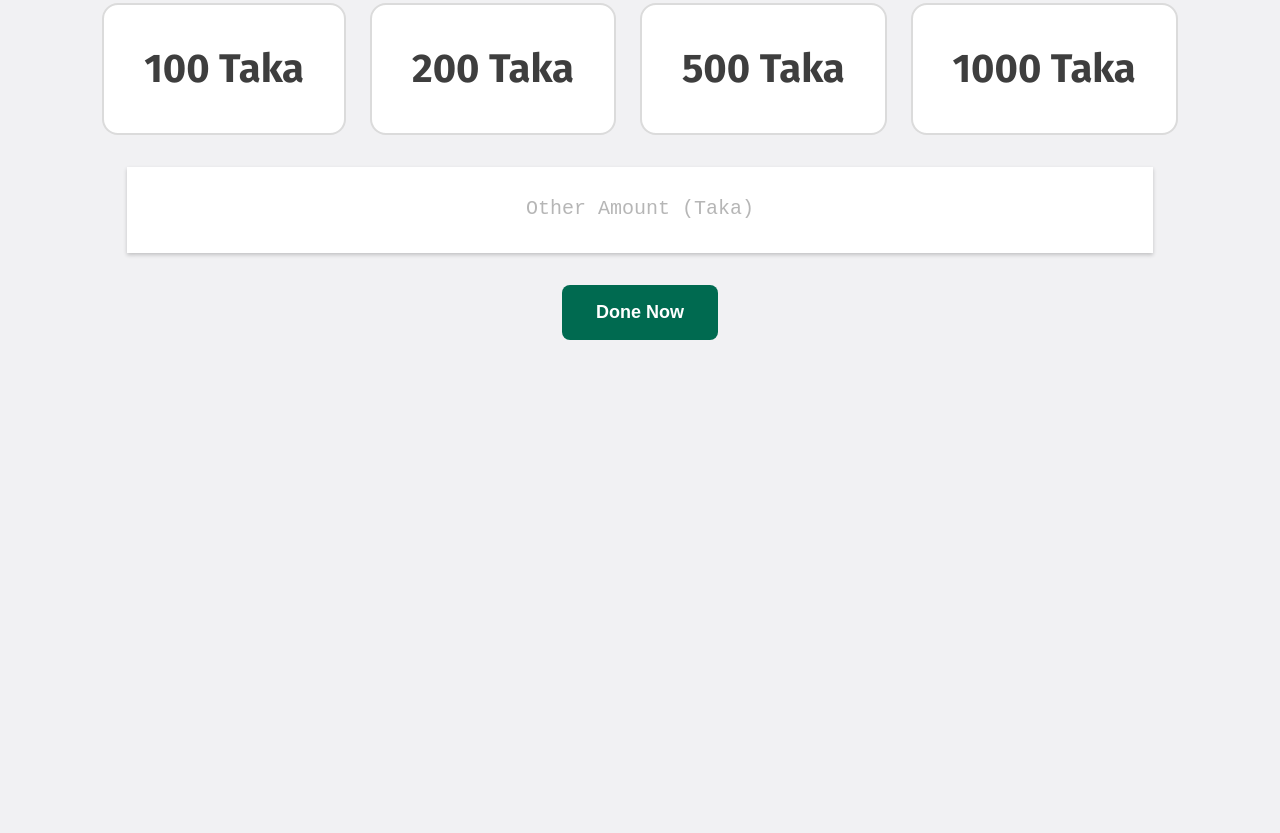
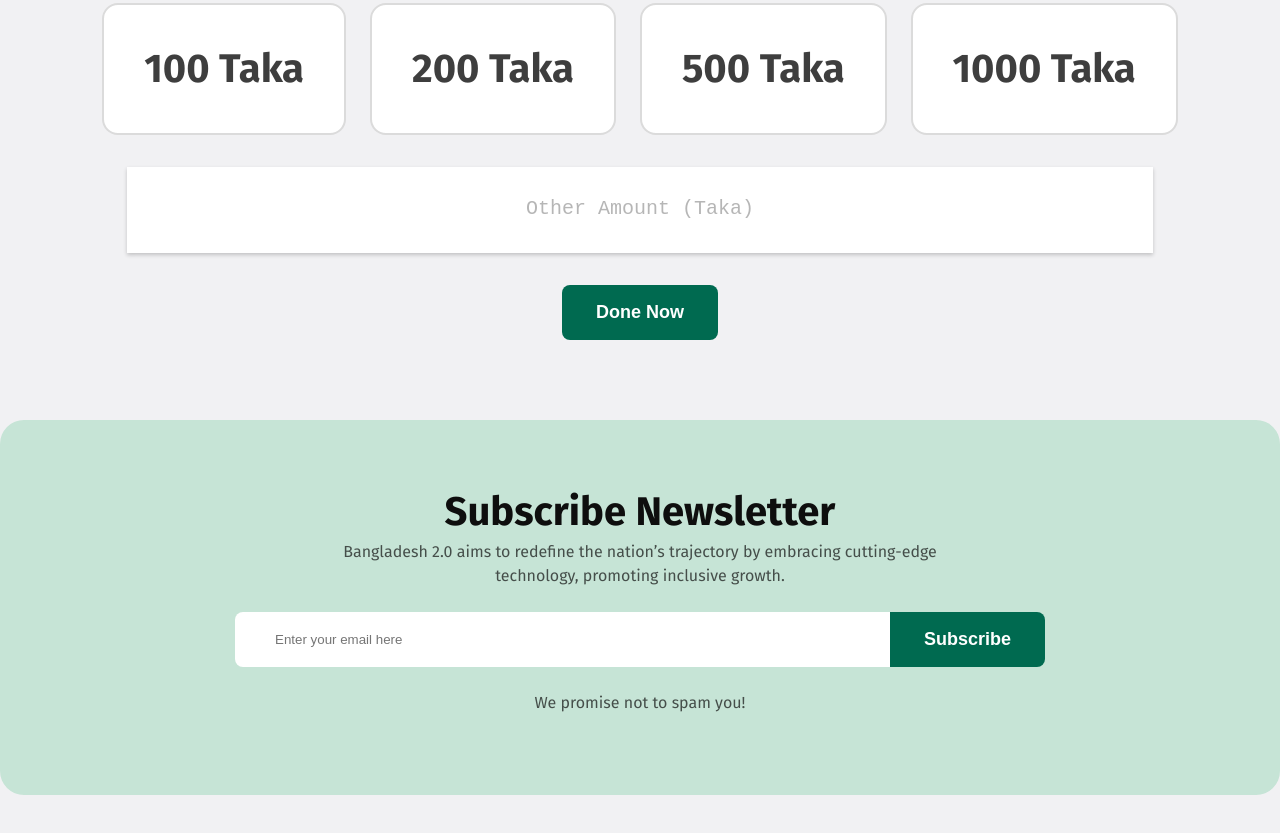
Before and after one commit to md-sh-shuvo/Bangladesh2.0, a plain HTML site: page index.html in a window 1280 px wide. Shown: the part 3263-4096 px from the top of the page. Before the commit the page ends 3603 px from the top, so only its background shows below. Drawn offline with Linux system fonts and the light colour scheme.

Commit message:
added subscription section

```diff
--- a/index.html
+++ b/index.html
@@ -222,11 +222,32 @@
           <div class="sec-6-card dark-3">500 Taka</div>
           <div class="sec-6-card dark-3">1000 Taka</div>
         </div>
-        <textarea name="" id="" placeholder="Other Amount (Taka)"></textarea
-        >
-        <a href=""
-          ><button type="submit" class="btn-primary">Done Now</button></a
-        >
+        <textarea name="" id="" placeholder="Other Amount (Taka)"></textarea>
+        <div class="sec-6-btn">
+          <a href=""
+            ><button type="submit" class="btn-primary">Done Now</button></a
+          >
+        </div>
+      </section>
+
+      <section class="sec-7">
+        <div class="sec-7-content">
+          <h1 class="sec-7-title dark-1">Subscribe Newsletter</h1>
+          <p class="sec-7-description dark-2">
+            Bangladesh 2.0 aims to redefine the nation’s trajectory by embracing
+            cutting-edge technology, promoting inclusive growth.
+          </p>
+        </div>
+        <div class="sec-7-form">
+          <input
+            type="email"
+            name=""
+            id=""
+            placeholder="Enter your email here"
+          />
+          <a href=""><button class="btn-primary">Subscribe</button></a>
+        </div>
+        <p class="spam dark-2">We promise not to spam you!</p>
       </section>
     </main>
     <footer></footer>
--- a/styles/style.css
+++ b/styles/style.css
@@ -123,7 +123,7 @@ main{
 .sec-1, .sec-2{
     margin-top: 80px;
 }
-.sec-1-title, .sec-2-title, .sec-5-title, .sec-6-title{
+.sec-1-title, .sec-2-title, .sec-5-title, .sec-6-title, .sec-7-title{
     font-weight: bold;
     font-size: 40px;
 }
@@ -319,10 +319,72 @@ main{
     color: rgba(14, 14, 14, 0.3);
     padding-top: 10px;
 }
+.sec-6-btn{
+    /* display: inline-block; */
+    /* position: absolute; */
+}
 .sec-6 button{
     padding: 17px 34px;
     font-weight: 600;
     font-size: 18px;
+}
+
+/* section 7 styles */
+.sec-7{
+    display: flex;
+    flex-direction: column;
+    align-items: center;
+    gap: 24px;
+    max-width: 1080px;
+    margin: 80px auto;
+    padding: 80px 100px;
+    background-color: #C6E4D6;
+    border-radius: 24px;
+}
+.sec-7-content{
+    display: flex;
+    flex-direction: column;
+    align-items: center;
+    text-align: center;
+    gap: 16px;
+}
+.sec-7-description{
+    width: 75%;
+    font-weight: normal;
+    font-size: 16px;
+}
+.sec-7-form{
+    display: flex;
+    gap: 0;
+    width: 75%;
+}
+.sec-7 button{
+    background-color: #006A50;
+    color: white;
+    border: none;
+    border-radius: 0px 8px 8px  0px;
+    font-weight: 600;
+    font-size: 18px;
+    padding: 17px 34px;
+    transform: none;
+}
+
+.sec-7-form input{
+    width: 80%;
+    outline: none;
+    border: none;
+    border-radius: 8px 0px 0px 8px;
+    padding-left: 40px;
+    color: rgba(14, 14, 14, 0.8);
+}
+.sec-7-form::placeholder{
+    color: rgba(14, 14, 14, 0.3);
+    font-weight: normal;
+    font-size: 16px;
+}
+.spam{
+    font-weight: normal;
+    font-size: 16px;
 }
 
 /* hover effects */
@@ -380,8 +442,20 @@ main{
     padding: 16px 30px;
     font-weight: 600;
     font-size: 16px;
+    margin-bottom: 1px;
 }
 textarea:focus{
     /* border: 2px solid #006A50; */
     box-shadow: 0 2px 4px rgba(0, 0, 0, 0.5);
 }
+.sec-7 button:hover{
+    background-color: white;
+    color: #006A50;
+    border: 2px solid #006A50;
+    border-radius: 0px 8px 8px  0px;
+    font-weight: 600;
+    font-size: 18px;
+    padding: 15px 32px;
+    transform: none;
+    margin-top: 1px;
+}
```
